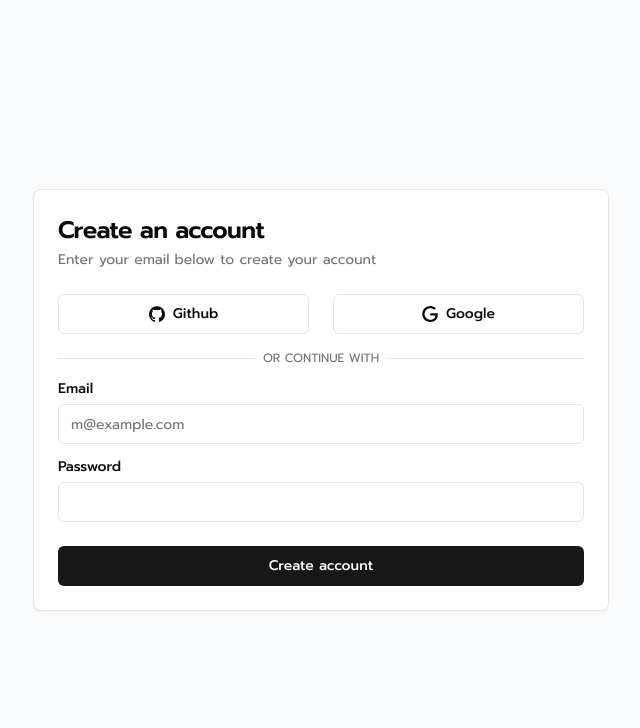
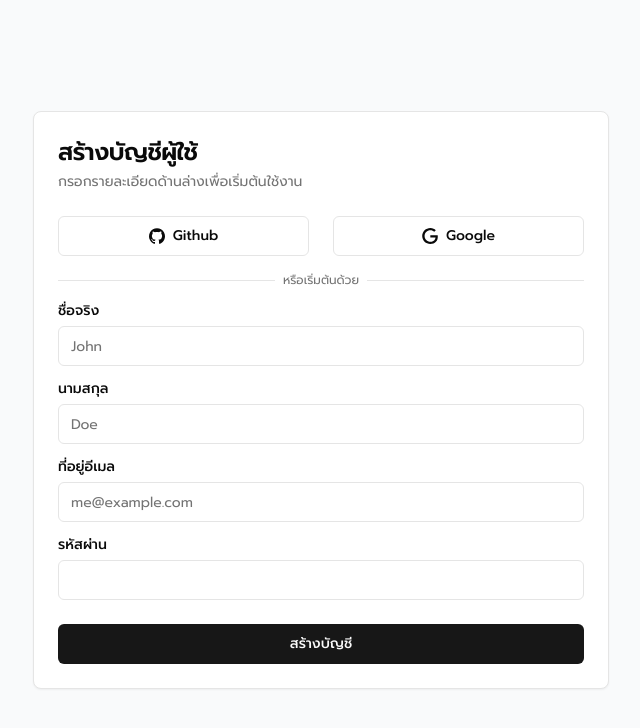
Before and after one commit to Qu1etboy/virtual-parkin-market, a Next.js app: page /signup in a window 1280 px wide. Shown: the top 728 px of the page, without its empty margins (319-959 px from the left). Built offline with nearby package versions, Linux system fonts and the light colour scheme.

Commit message:
feat(auth): required name when sign up

```diff
--- a/src/app/(web)/(auth)/signup/page.tsx
+++ b/src/app/(web)/(auth)/signup/page.tsx
@@ -23,6 +23,10 @@ export default function SignUpPage() {
     defaultValues: {
       email: "",
       password: "",
+      name: {
+        firstName: "",
+        lastName: "",
+      },
     },
   });
 
@@ -40,9 +44,9 @@ export default function SignUpPage() {
       <form onSubmit={handleSubmit(onSubmit)} className="w-full max-w-xl">
         <Card>
           <CardHeader className="space-y-1">
-            <CardTitle className="text-2xl">Create an account</CardTitle>
+            <CardTitle className="text-2xl">สร้างบัญชีผู้ใช้</CardTitle>
             <CardDescription>
-              Enter your email below to create your account
+              กรอกรายละเอียดด้านล่างเพื่อเริ่มต้นใช้งาน
             </CardDescription>
           </CardHeader>
           <CardContent className="grid gap-4">
@@ -62,26 +66,44 @@ export default function SignUpPage() {
               </div>
               <div className="relative flex justify-center text-xs uppercase">
                 <span className="bg-background px-2 text-muted-foreground">
-                  Or continue with
+                  หรือเริ่มต้นด้วย
                 </span>
               </div>
             </div>
             <div className="grid gap-2">
-              <Label htmlFor="email">Email</Label>
+              <Label htmlFor="firstName">ชื่อจริง</Label>
+              <Input
+                id="firstName"
+                type="text"
+                placeholder="John"
+                {...register("name.firstName")}
+              />
+            </div>
+            <div className="grid gap-2">
+              <Label htmlFor="lastName">นามสกุล</Label>
+              <Input
+                id="lastName"
+                type="text"
+                placeholder="Doe"
+                {...register("name.lastName")}
+              />
+            </div>
+            <div className="grid gap-2">
+              <Label htmlFor="email">ที่อยู่อีเมล</Label>
               <Input
                 id="email"
                 type="email"
-                placeholder="m@example.com"
+                placeholder="me@example.com"
                 {...register("email")}
               />
             </div>
             <div className="grid gap-2">
-              <Label htmlFor="password">Password</Label>
+              <Label htmlFor="password">รหัสผ่าน</Label>
               <Input id="password" type="password" {...register("password")} />
             </div>
           </CardContent>
           <CardFooter>
-            <Button className="w-full">Create account</Button>
+            <Button className="w-full">สร้างบัญชี</Button>
           </CardFooter>
         </Card>
       </form>
--- a/src/app/api/auth/signup/route.ts
+++ b/src/app/api/auth/signup/route.ts
@@ -3,7 +3,7 @@ import { NextResponse } from "next/server";
 import bcrypt from "bcrypt";
 
 export async function POST(req: Request) {
-  const { email, password } = await req.json();
+  const { email, password, name } = await req.json();
 
   // Check if user exists
   const user = await prisma.user.findUnique({
@@ -23,6 +23,7 @@ export async function POST(req: Request) {
     data: {
       email,
       password: bcrypt.hashSync(password, bcrypt.genSaltSync(10)),
+      name: name.firstName + " " + name.lastName,
     },
   });
 
```
